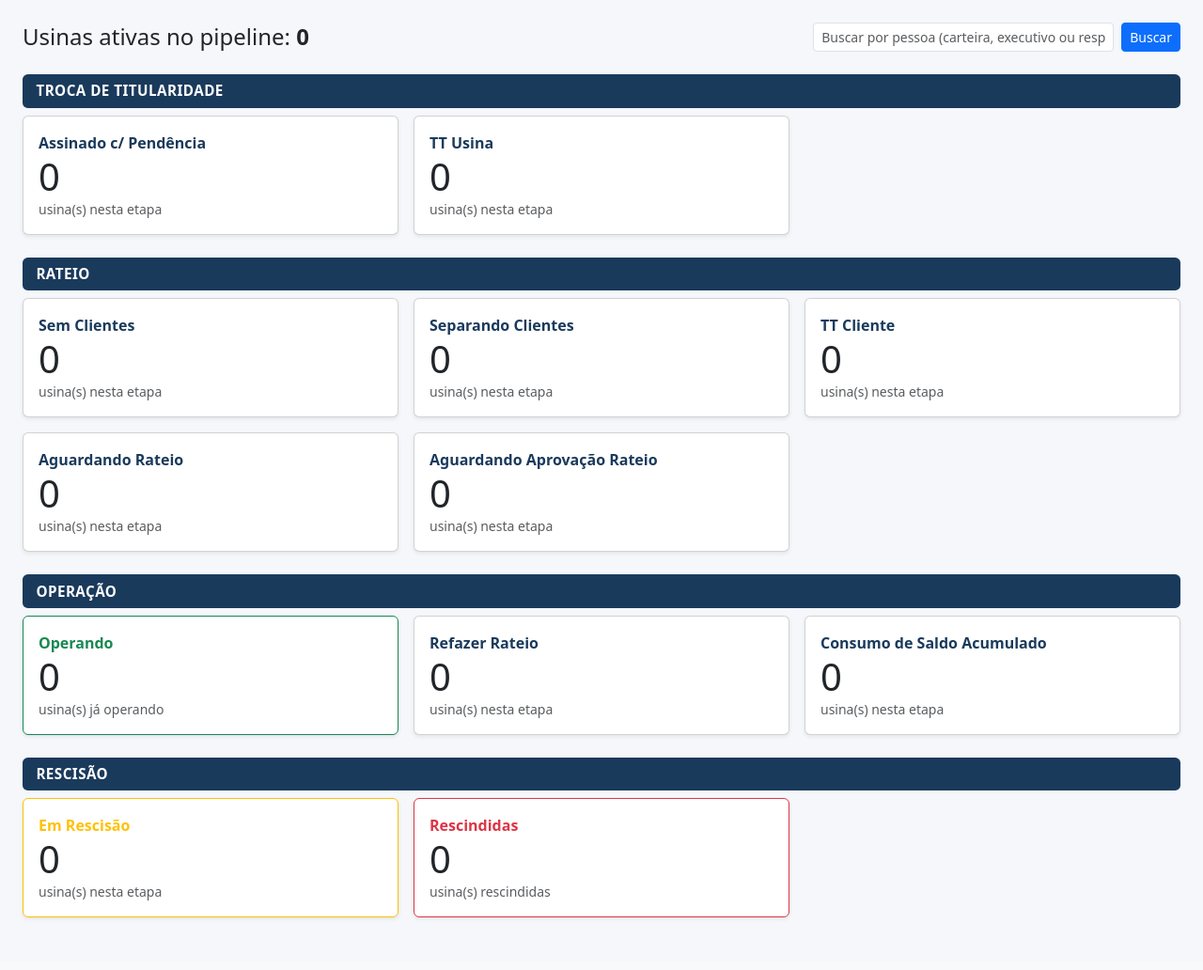
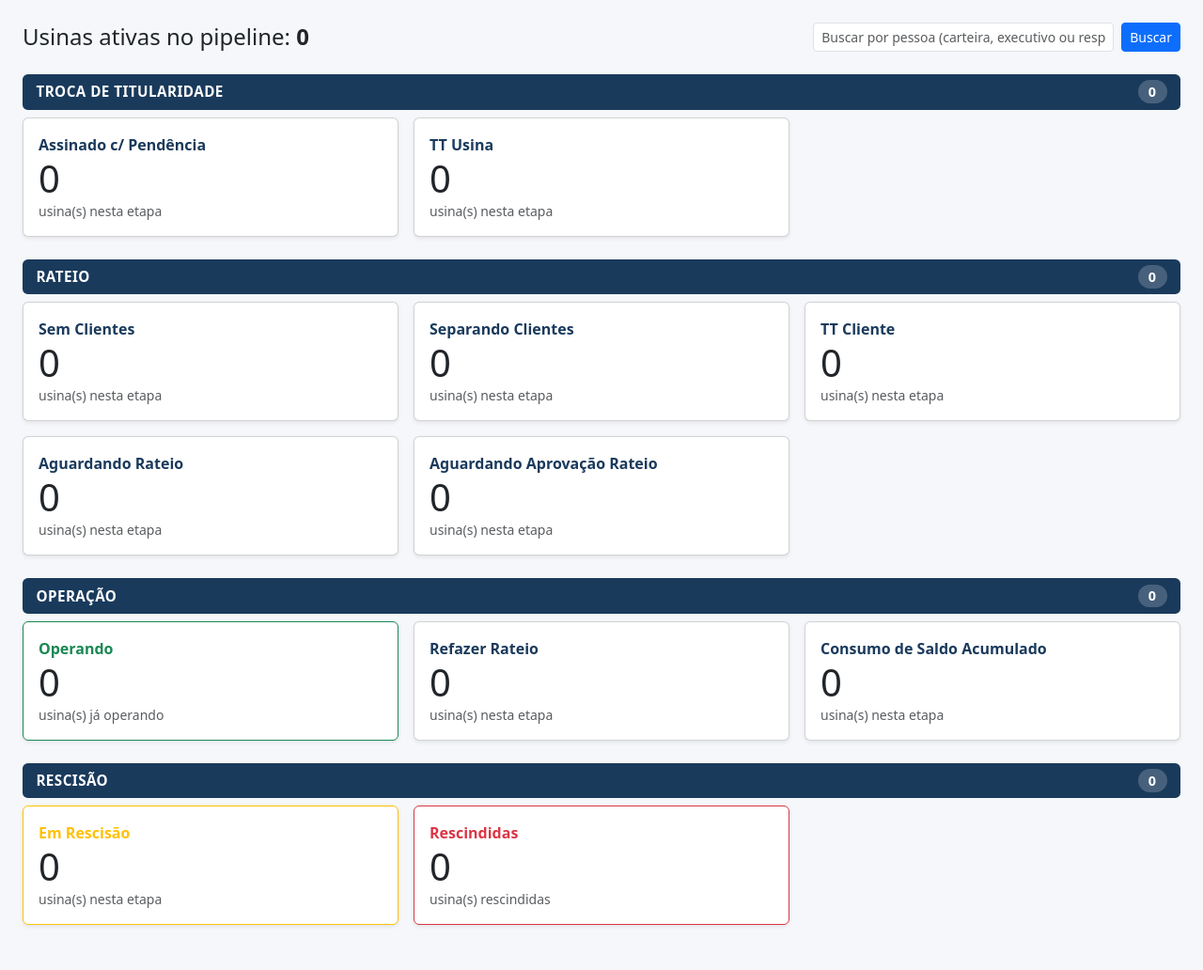
Before and after one commit to Relicetti/claude-code-workspace, a Flask app: page / in a window 1280 px wide. Shown: the part 56-1088 px from the top of the page at 94% size. Before the commit the page ends 1034 px from the top, so only its background shows below. Run offline with Flask 3, Linux system fonts and the light colour scheme; the visitor is signed in with stand-in values (Sample User, id 1); data that the repository does not hold is empty.

Commit message:
feat(fup-operacoes): soma dos cards ao lado do título de cada faixa
Cada faixa do dashboard mostra num badge o total de usinas somando os
cards do grupo.

Co-Authored-By: Claude Opus 5 <noreply@anthropic.com>

```diff
--- a/fup-operacoes/app.py
+++ b/fup-operacoes/app.py
@@ -227,6 +227,8 @@ def dashboard():
             card_rescindidas,
         ]},
     ]
+    for grupo in grupos:
+        grupo["total"] = sum(c["qtd"] for c in grupo["cards"])
 
     return render_template(
         "dashboard.html",
--- a/fup-operacoes/templates/base.html
+++ b/fup-operacoes/templates/base.html
@@ -19,6 +19,10 @@
       background: #1a3a5c; color: #fff; font-weight: 600;
       padding: .4rem .9rem; border-radius: .35rem;
       text-transform: uppercase; letter-spacing: .03em; font-size: .95rem;
+    }
+    .faixa-total {
+      background: rgba(255,255,255,.2); border-radius: 1rem;
+      padding: .1rem .7rem; font-size: .9rem;
     }
   </style>
 </head>
--- a/fup-operacoes/templates/dashboard.html
+++ b/fup-operacoes/templates/dashboard.html
@@ -63,7 +63,10 @@
 {% else %}
 
 {% for grupo in grupos %}
-  <div class="faixa-grupo mb-2 mt-4">{{ grupo.titulo }}</div>
+  <div class="faixa-grupo mb-2 mt-4 d-flex justify-content-between align-items-center">
+    <span>{{ grupo.titulo }}</span>
+    <span class="faixa-total">{{ grupo.total }}</span>
+  </div>
   <div class="row g-3">
     {% for c in grupo.cards %}
     <div class="col-12 col-md-6 col-lg-4">
```
